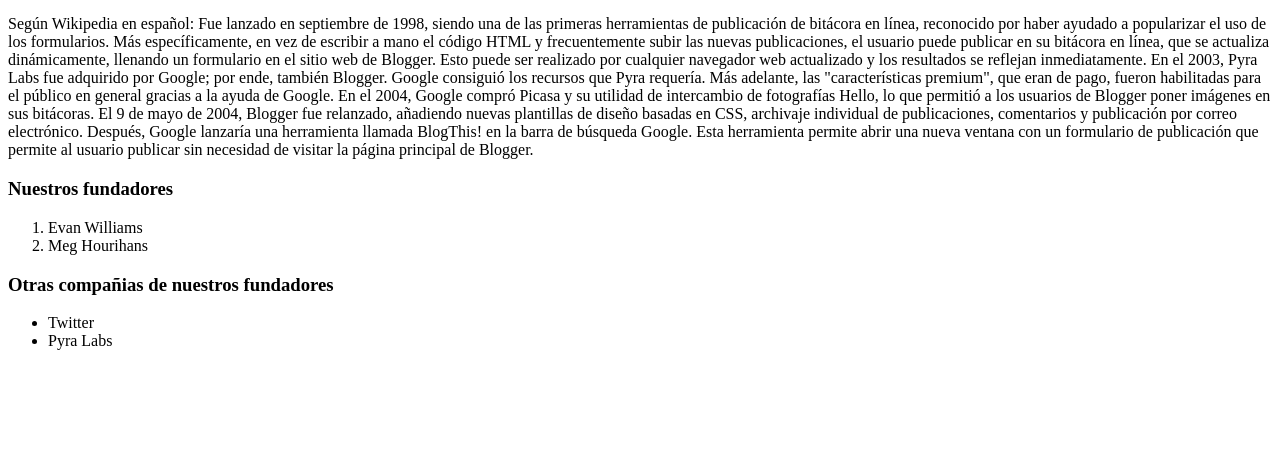
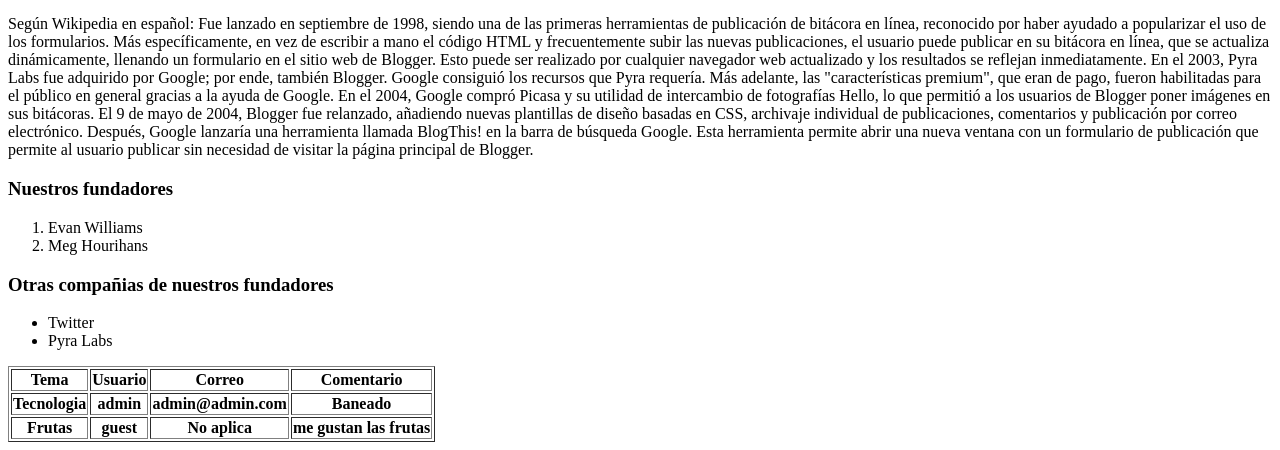
Before and after one commit to LawEnciso/parcial, a plain HTML site: page index.html in a window 1280 px wide. Shown: the part 392-842 px from the top of the page. Before the commit the page ends 800 px from the top, so only its background shows below. Drawn offline with Linux system fonts and the light colour scheme.

Commit message:
se adiciono una tabla

```diff
--- a/index.html
+++ b/index.html
@@ -51,5 +51,30 @@
                 <li> Pyra Labs</li>
             </ul>
         </div>
+        <div>
+            <table border="1">
+                <thead>
+                    <th>Tema</th>
+                    <th>Usuario</th>
+                    <th>Correo</th>
+                    <th>Comentario</th>
+                </thead>
+                <tbody>
+                    <tr>
+                        <th>Tecnologia</th>
+                        <th>admin</th>
+                        <th>admin@admin.com</th>
+                        <th>Baneado</th>
+                    </tr>
+                    <tr>
+                        <th>Frutas</th>
+                        <th>guest</th>
+                        <th>No aplica</th>
+                        <th>me gustan las frutas</th>
+                    </tr>
+                </tbody>
+            </table>
+        </div>
+
     </body>
 </html>
```
